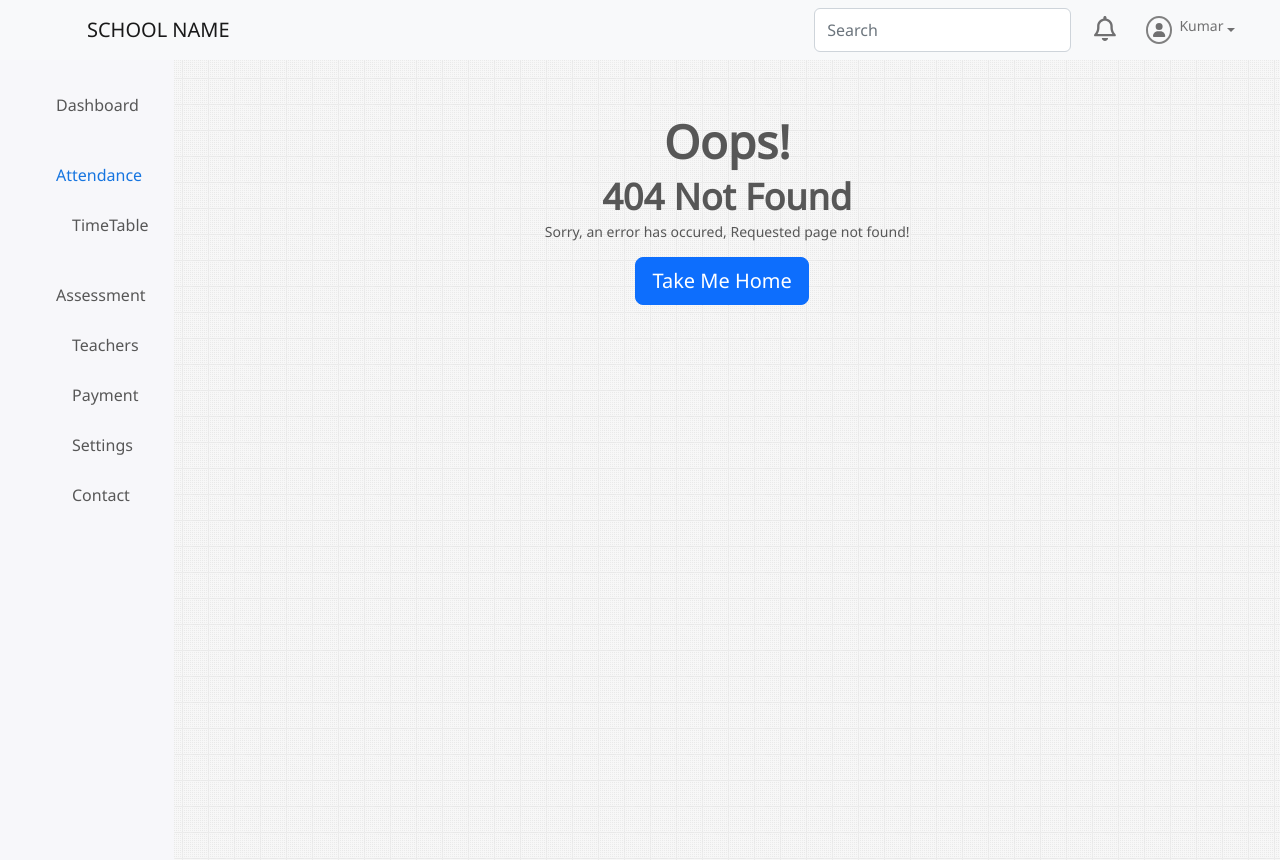
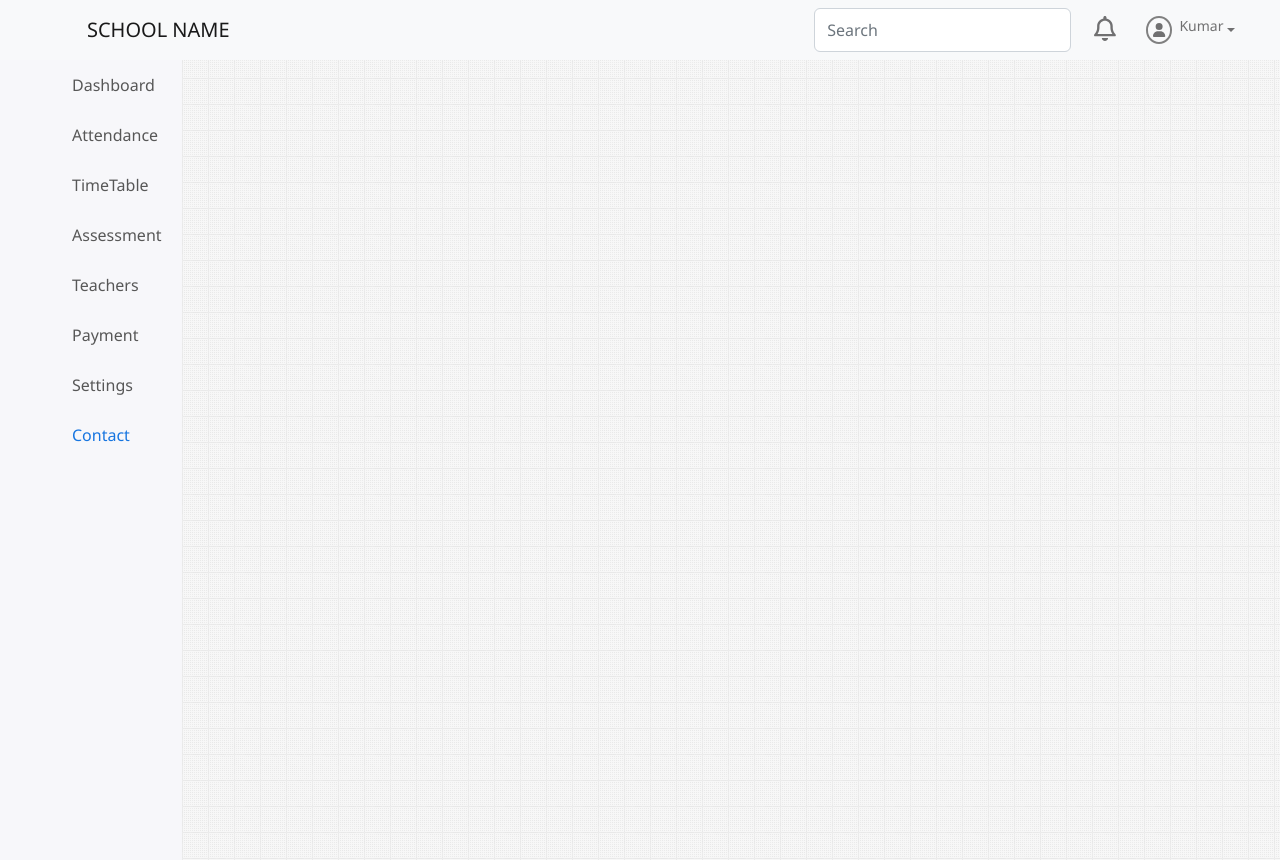
Before and after one commit to SanjayNithin2002/school-portal, a React (Create React App) app in the folder school-portal/: page /Contact in a window 1280 px wide. Before the commit this address had no page. Built offline with nearby package versions, Linux system fonts and the light colour scheme; some icons are missing.

Commit message:
contact page added

```diff
--- a/school-portal/src/AllRouters.jsx
+++ b/school-portal/src/AllRouters.jsx
@@ -1,12 +1,11 @@
 import React from "react";
 import { Routes,Route,BrowserRouter} from "react-router-dom"
-
 import App from "./App"
 import Navbar from "./components/NavBar/Navbar";
 import Home from "./Pages/Home/Home"
 import Attendance from "./Pages/Attendance/Attendance"
 import Error404 from "./Pages/Error404";
-
+import ContactUs from "./Pages/ContactUs/ContactUs";
 const AllRoutes = () => {
     return(
         <>
@@ -16,6 +15,7 @@ const AllRoutes = () => {
                 <Route path='/' element={<App/>}/>
                 <Route path='/Home' element={<Home/>}/>
                 <Route path='/attendance' element={<Attendance/>}/>
+                <Route path='/Contact' element={<ContactUs/>}/>
                 <Route path='*' element={<Error404/>}/>
             </Routes>
         </BrowserRouter>
--- a/school-portal/src/Pages/Attendance/Attendance.jsx
+++ b/school-portal/src/Pages/Attendance/Attendance.jsx
@@ -41,6 +41,7 @@ function Attendance() {
 
     return (
         <div style={{ display: "flex", justifyContent: "space-between", alignItems: "flex-start" }}>
+
             <SideNavBar eventKey='2'/>
             <div className="Home" style={{ width: "90%", margin: "10px auto" }}>
                 <div class="container rounded bg-white" style={{ padding: "10px" }}>
--- /dev/null
+++ b/school-portal/src/Pages/ContactUs/ContactUs.jsx
@@ -0,0 +1,16 @@
+import React, { useState } from "react";
+import "bootstrap/dist/css/bootstrap.min.css";
+import SideNavBar from "../../components/SideNavBar/SideNavBar";
+import { Container, Header, Content, Footer } from 'rsuite';
+
+function ContactUs(){
+
+    return(
+        <div style={{ display: "flex", justifyContent: "space-between", alignItems: "flex-start" }}>
+            <SideNavBar eventKey='8'/>
+
+        </div>
+    )
+}
+
+export default ContactUs;
--- a/school-portal/src/Pages/Home/Home.js
+++ b/school-portal/src/Pages/Home/Home.js
@@ -44,11 +44,6 @@ function Home() {
 
                     </div>
                 </div>
-
-
-
-
-
             </div >
         </div>
     );
```
Also changed, not shown: school-portal/src/Pages/ContactUs/ContactUs.css (added), 2 other files (tests, documents, lock files or other folders).
